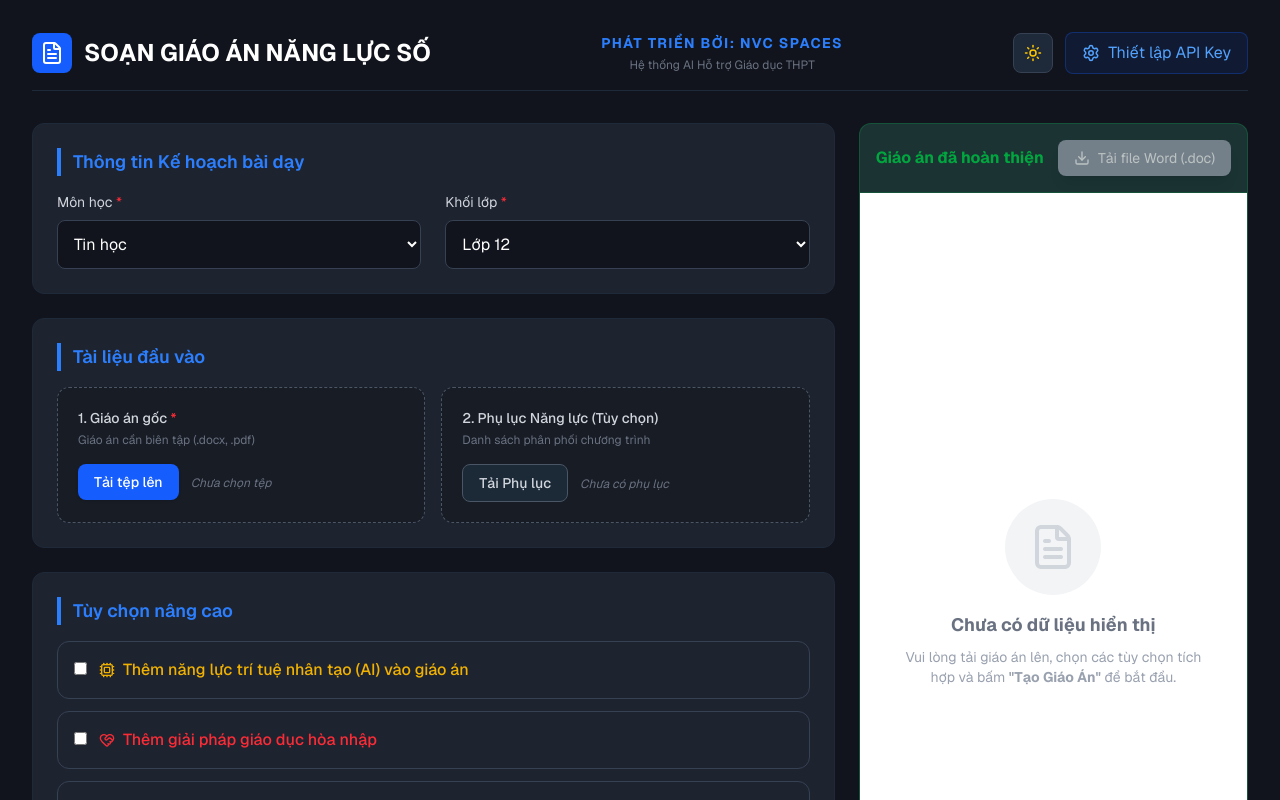
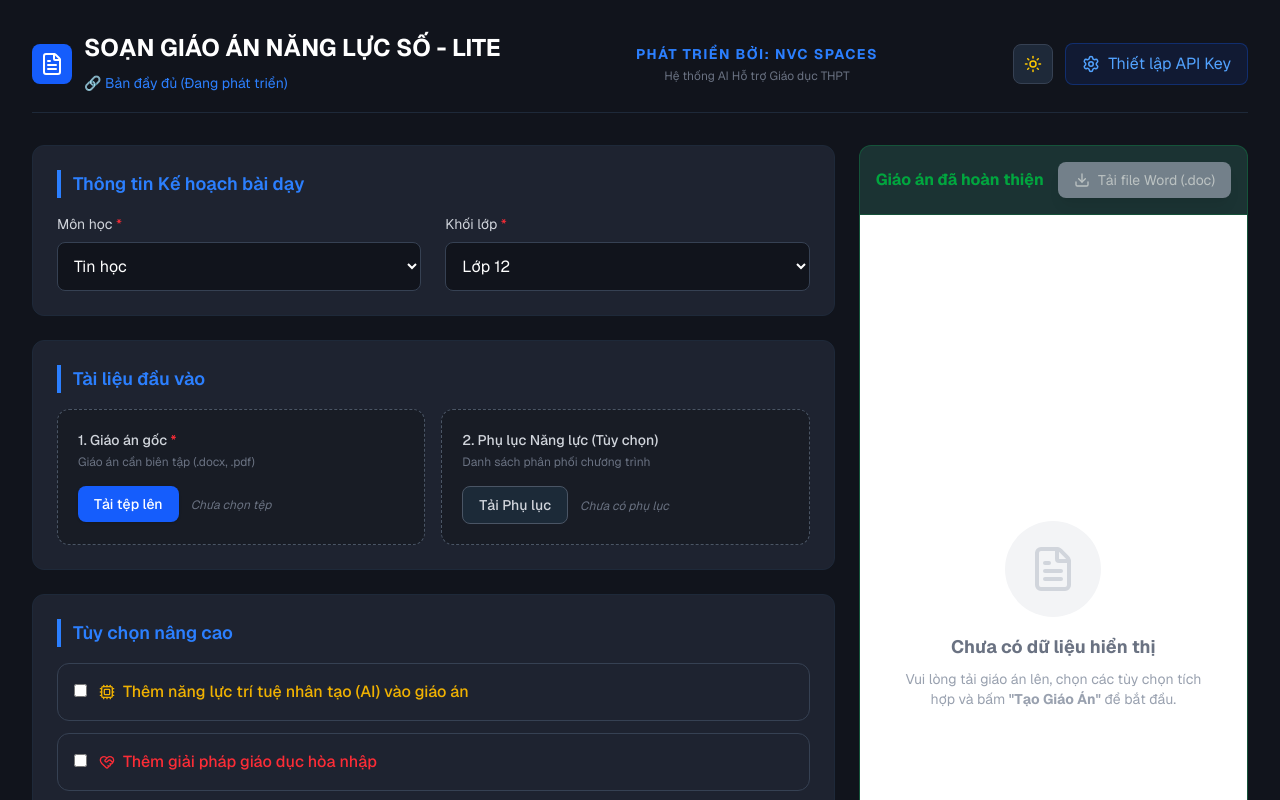
Before and after one commit to nvchienspt-maker/giao-an-NLS-AI, a Next.js app: page / in a window 1280 px wide. Shown: the top 800 px of the page. Built offline with nearby package versions, Linux system fonts and the light colour scheme.

Commit message:
update page.tsx to include a new feature that enhances user experience by adding a dynamic greeting based on the time of day.

```diff
--- a/app/page.tsx
+++ b/app/page.tsx
@@ -176,8 +176,23 @@ export default function Home() {
       <header className={`flex flex-col md:flex-row justify-between items-center mb-8 border-b pb-4 gap-4 ${theme.borderHeader}`}>
         <div className="flex-shrink-0">
           <h1 className={`text-2xl font-bold flex items-center gap-3 ${theme.textTitle}`}>
-            <div className="bg-blue-600 p-2 rounded-lg"><FileText size={24} className="text-white"/></div>
-            SOẠN GIÁO ÁN NĂNG LỰC SỐ
+            <div className="bg-blue-600 p-2 rounded-lg">
+              <FileText size={24} className="text-white" />
+            </div>
+
+            <div>
+              <div>SOẠN GIÁO ÁN NĂNG LỰC SỐ - LITE</div>
+
+              {/* LINK BÊN DƯỚI */}
+              <a
+                href="https://nvc-khbd.vercel.app"
+                target="_blank"
+                rel="noopener noreferrer"
+                className="text-sm font-normal text-blue-500 hover:text-blue-600 hover:underline transition-colors"
+              >
+                🔗 Bản đầy đủ (Đang phát triển)
+              </a>
+            </div>
           </h1>
         </div>
 
```
